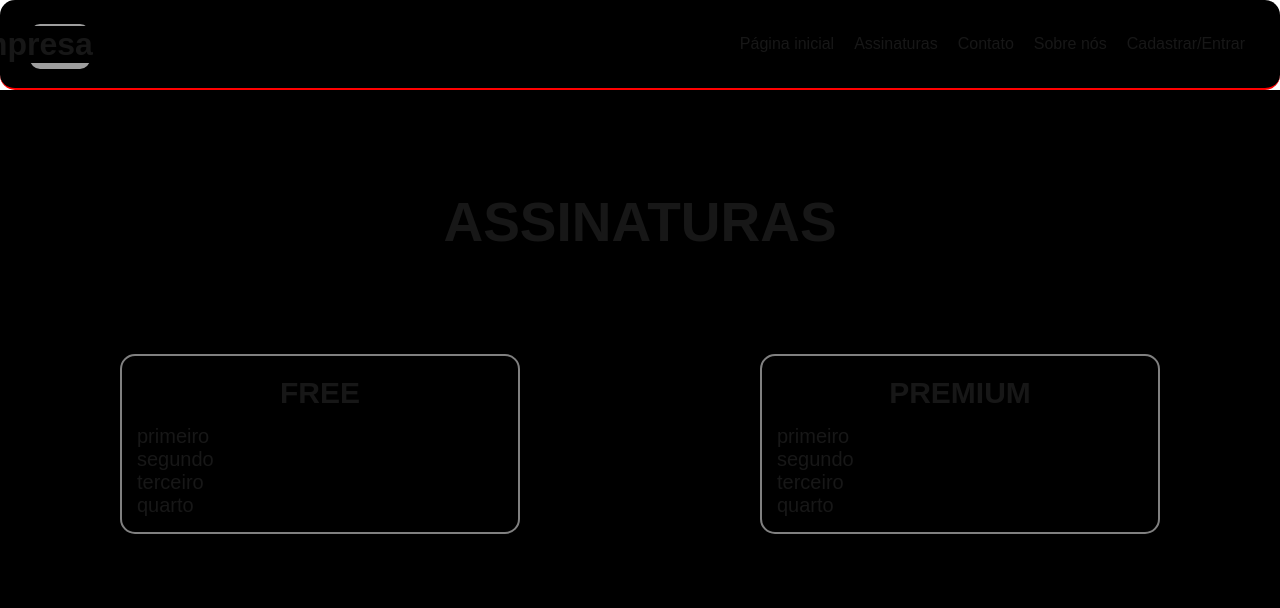
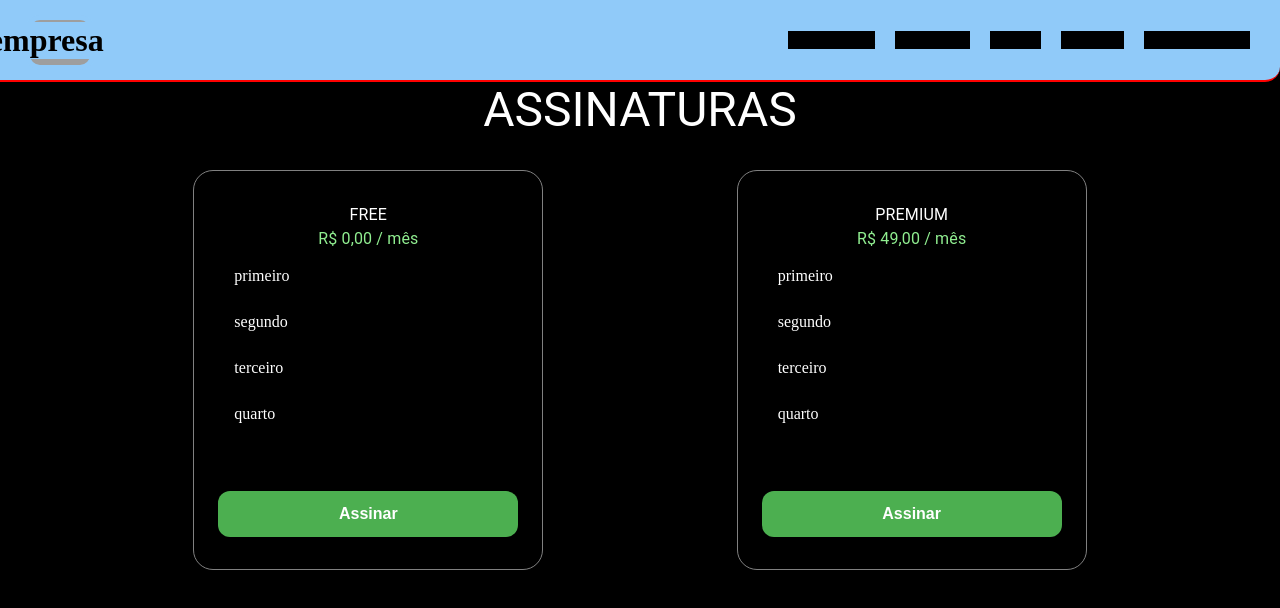
Before and after one commit to muriloap/Projeto_Integrador, a Next.js app: page / in a window 1280 px wide. Shown: the top 608 px of the page. Built offline with nearby package versions, Linux system fonts and the light colour scheme; grey boxes are pictures that could not be loaded.

Commit message:
começo do projeto

```diff
--- a/src/app/components/Assinaturas/index.tsx
+++ b/src/app/components/Assinaturas/index.tsx
@@ -1,33 +1,27 @@
-import styles from './styles.module.css'
+import Typography from "@mui/material/Typography";
+import Plano from "../Plano";
+import styles from './styles.module.css';
 
 export default function Assinaturas() {
-    return (
-        <>
-        <body>
-            <section id="assinatura">
-            <h1 className={styles.h1}>ASSINATURAS</h1>
-            <span className={styles.corpo}>
-            <div className={styles.tabelaFree}>
-            <h2 className={styles.free}>FREE</h2>
-            <ul className={styles.listaFree}>
-                <li>primeiro</li>
-                <li>segundo</li>
-                <li>terceiro</li>
-                <li>quarto</li>
-            </ul>
-            </div>
-            <div className={styles.tabelaPremium}>
-            <h2 className={styles.premium}>PREMIUM</h2>
-            <ul className={styles.listaPremium}>
-                <li>primeiro</li>
-                <li>segundo</li>
-                <li>terceiro</li>
-                <li>quarto</li>
-            </ul>
-            </div>
-            </span>
-            </section>
-        </body>
-        </>
-    )
+  return (
+    <>
+      <Typography className={styles.titulo} variant="h3">
+        ASSINATURAS
+      </Typography>
+
+      <div className={styles.container}>
+        <Plano
+          plano="Free"
+          valor={0}
+          descricao={["primeiro", "segundo", "terceiro", "quarto"]}
+        />
+
+        <Plano
+          plano="Premium"
+          valor={49}
+          descricao={["primeiro", "segundo", "terceiro", "quarto"]}
+        />
+      </div>
+    </>
+  );
 }
--- a/src/app/components/Assinaturas/styles.module.css
+++ b/src/app/components/Assinaturas/styles.module.css
@@ -1,66 +1,14 @@
-.h1 {
-    padding: 100px;
-    justify-content: center;
+.container {
     display: flex;
-    font-size: 55px;
-}
+    flex-wrap: wrap;
+    justify-content: space-evenly;
+    margin-top: 32px;
+  }
 
-.tabelaFree {
-    padding: 10px;
-    justify-content: center;
-    font-size: 30px;
-    border-radius: 15px;
-    border: 2px solid gray;
-    width: 400px;
-}
-
-.free {
-    padding: 10px;
-    justify-content: center;
-    font-size: 30px;
-    align-items: center;
-    display: flex;
-}
-
-.premium {
-    padding: 10px;
-    justify-content: center;
-    font-size: 30px;
-    align-items: center;
-    display: flex;
-}
-
-.tabelaPremium {
-    padding: 10px;
-    justify-content: center;
-    font-size: 30px;
-    border-radius: 15px;
-    border: 2px solid gray;
-    width: 400px;
-}
-
-.corpo {
-    display: flex;
-    flex-direction: row;
-    justify-content: space-around;
-}
-
-.listaFree {
-    padding: 5px;
-    justify-content: center;
-    display: flex;
-    flex-direction: column;
-    align-items: left;
-    list-style: none;
-    font-size: 20px;
-}
-
-.listaPremium {
-    padding: 5px;
-    justify-content: center;
-    display: flex;
-    flex-direction: column;
-    align-items: left;
-    list-style: none;
-    font-size: 20px;
-}
+  .titulo {
+    text-align: center;
+    font-weight: bold;
+    font-size: 2rem;
+    margin-bottom: 32px;
+    color: white;
+  }
--- a/src/app/components/Header/styles.module.css
+++ b/src/app/components/Header/styles.module.css
@@ -1,15 +1,16 @@
 .header {
     gap: 30px;
-    background-color: black;
+    background-color: #90caf9;
     display: flex;
     flex-direction: row;
     align-items: center;
     padding: 10px;
     border-bottom: 2px solid rgb(255, 0, 0);
     justify-content: space-between;
-    border-radius: 15px;
+    border-bottom-right-radius: 15px;
 }
 
 .h1 {
     margin-left: -900px;
+    background-color: #90caf9;
 }
--- a/src/app/components/Logo/styles.module.css
+++ b/src/app/components/Logo/styles.module.css
@@ -3,4 +3,5 @@
     margin-left: 15px;
     margin-top: 5px;
     padding: 5px;
+    background-color: #90caf9;
 }
--- a/src/app/components/Menu/styles.module.css
+++ b/src/app/components/Menu/styles.module.css
@@ -1,6 +1,6 @@
 .div {
     padding: 20px;
-    margin: 5px;
     display: flex;
     gap: 20px;
+    background-color: #90caf9;
 }
--- a/src/app/components/Plano/index.tsx
+++ b/src/app/components/Plano/index.tsx
@@ -1,13 +1,32 @@
-import styles from './styles.module.css'
+import { Typography, List, ListItem } from "@mui/material";
+import styles from './styles.module.css';
 
 type Props = {
   plano: string;
-    descricao: string;
+  descricao: string[];
   valor: number;
-}
+};
 
-export default function Plano(props: Props) {
+export default function Plano({ plano, descricao, valor }: Props) {
   return (
+    <div className={styles.card}>
+      <Typography className={styles.tituloPlano}>
+        {plano.toUpperCase()}
+      </Typography>
 
+      <Typography className={styles.valor}>
+        R$ {valor},00 / mês
+      </Typography>
+
+      <List className={styles.lista}>
+        {descricao.map((item, i) => (
+          <ListItem key={i} className={styles.listaItem}>
+            {item}
+          </ListItem>
+        ))}
+      </List>
+
+      <button className={styles.botao}>Assinar</button>
+    </div>
   );
 }
--- a/src/app/components/Plano/styles.module.css
+++ b/src/app/components/Plano/styles.module.css
@@ -0,0 +1,62 @@
+.card {
+    background-color: #000;
+    color: white;
+    border: 1px solid gray;
+    border-radius: 20px;
+    width: 350px;
+    min-height: 400px;
+    text-align: center;
+    padding: 32px 24px;
+    box-shadow: 0 8px 30px rgba(0, 0, 0, 0.7);
+    display: flex;
+    flex-direction: column;
+    justify-content: space-between;
+
+    /* TRANSITION e TRANSFORM */
+    transition: transform 0.3s ease, box-shadow 0.3s ease;
+  }
+
+  .card:hover {
+    transform: translateY(-10px) scale(1.05); /* sobe e aumenta levemente */
+    box-shadow: 0 12px 40px rgba(0, 0, 0, 0.8);
+  }
+
+  .tituloPlano {
+    font-weight: bold;
+    font-size: 1.75rem;
+    margin-bottom: 12px;
+  }
+
+  .valor {
+    color: lightgreen;
+    font-size: 1.5rem;
+    margin-bottom: 24px;
+  }
+
+  .lista {
+    list-style: none; /* remove bolinhas do ul */
+    padding: 0;
+    margin: 0 0 24px 0;
+  }
+
+  .listaItem {
+    margin-bottom: 12px;
+  }
+
+  .botao {
+    margin-top: auto;
+    background-color: #4caf50;
+    color: white;
+    border: none;
+    padding: 14px 28px;
+    border-radius: 12px;
+    cursor: pointer;
+    font-weight: bold;
+    font-size: 1rem;
+    transition: all 0.3s ease;
+  }
+
+  .botao:hover {
+    background-color: #45a049;
+    transform: scale(1.05);
+  }
--- a/src/app/globals.css
+++ b/src/app/globals.css
@@ -1,29 +1,3 @@
-:root {
-  --background: #ffffff;
-  --foreground: #171717;
-}
-
-@media (prefers-color-scheme: dark) {
-  :root {
-    --background: #0a0a0a;
-    --foreground: #ededed;
-  }
-}
-
-html,
-body {
-  max-width: 100vw;
-  overflow-x: hidden;
-}
-
-body {
-  color: var(--foreground);
-  background: var(--background);
-  font-family: Arial, Helvetica, sans-serif;
-  -webkit-font-smoothing: antialiased;
-  -moz-osx-font-smoothing: grayscale;
-}
-
 * {
   box-sizing: border-box;
   padding: 0;
```
Also changed, not shown: package.json (+7 -4 lines), src/app/page.module.css (deleted, +0 -167 lines), 1 other file (tests, documents, lock files or other folders). Lines whose indentation alone changed are shown as unchanged.
